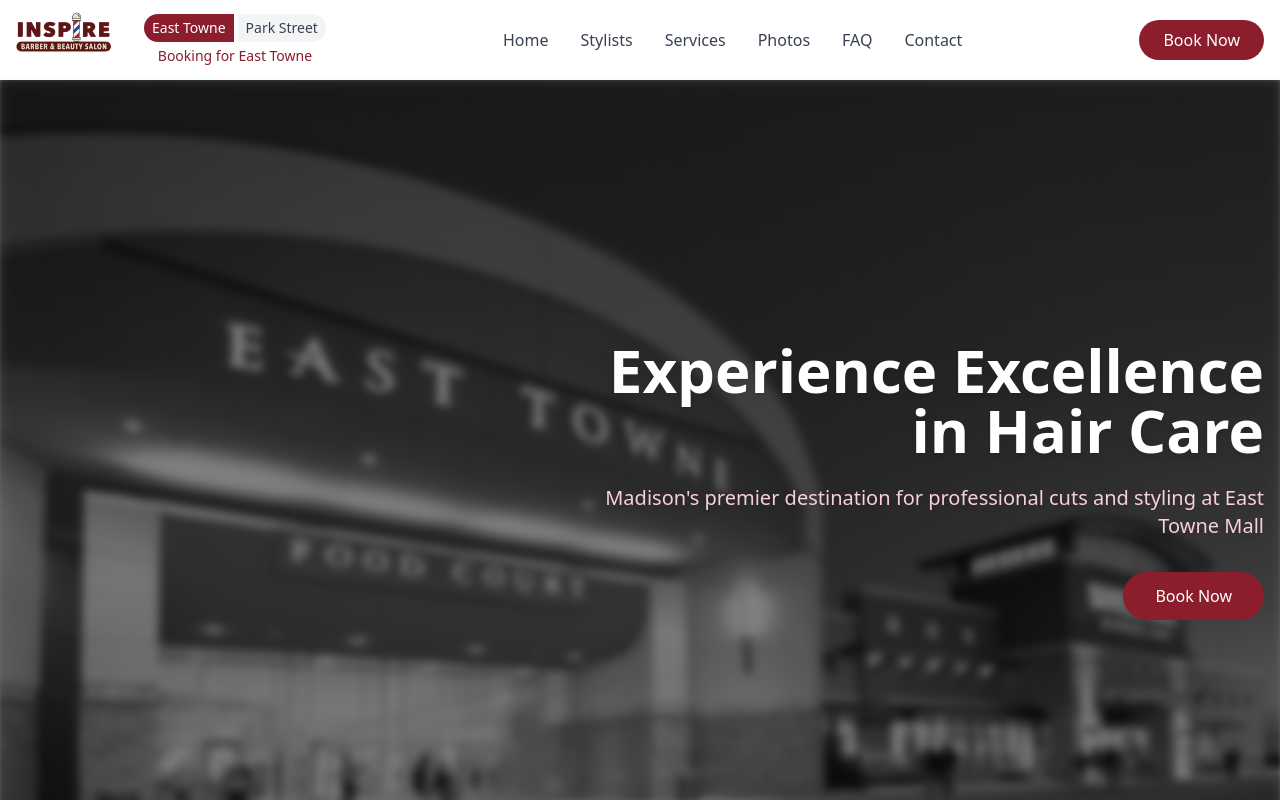
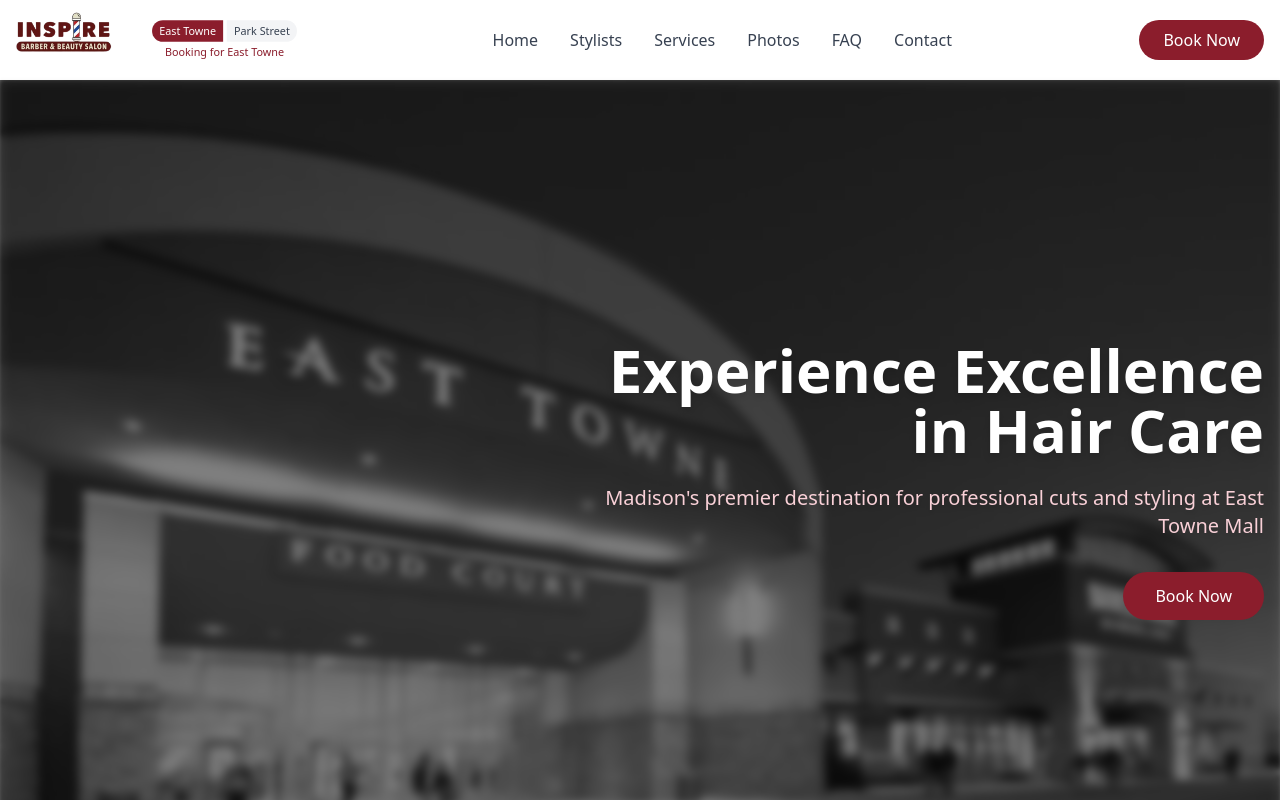
Before and after one commit to enjen-digital/inspirebarberandbeauty.com, a React (Vite) app: page / in a window 1280 px wide. Shown: the top 800 px of the page. Built offline with nearby package versions, Linux system fonts and the light colour scheme; no server answers.

Commit message:
Make location toggle smaller

```diff
--- a/src/components/Header.tsx
+++ b/src/components/Header.tsx
@@ -14,8 +14,8 @@ const LocationToggle = ({ location, setLocation, className = '' }: {
   setLocation: (location: 'East Towne' | 'Park Street') => void;
   className?: string;
 }) => (
-  <div className="flex flex-col items-center">
-    <div className={`flex items-center space-x-1 text-sm ${className}`}>
+  <div className="flex flex-col items-center scale-90">
+    <div className={`flex items-center space-x-1 text-xs ${className}`}>
       <button
         onClick={() => setLocation('East Towne')}
         className={`px-2 py-1 rounded-l-full whitespace-nowrap transition-colors ${
@@ -37,7 +37,7 @@ const LocationToggle = ({ location, setLocation, className = '' }: {
         Park Street
       </button>
     </div>
-    <div className="text-theme-primary text-sm font-medium animate-[pulse-opacity_2s_ease-in-out_infinite] mt-1 hidden md:block">
+    <div className="text-theme-primary text-xs font-medium animate-[pulse-opacity_2s_ease-in-out_infinite] mt-1 hidden md:block">
       Booking for {location}
     </div>
   </div>
@@ -98,7 +98,6 @@ export function Header({ isMenuOpen, setIsMenuOpen, location, setLocation, scrol
             <LocationToggle
               location={location}
               setLocation={setLocation}
-              className="scale-90"
             />
             <button
               className="p-2"
```
